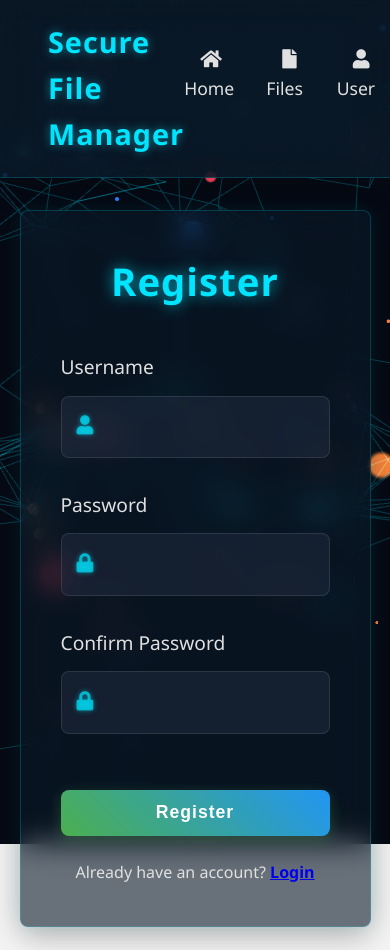
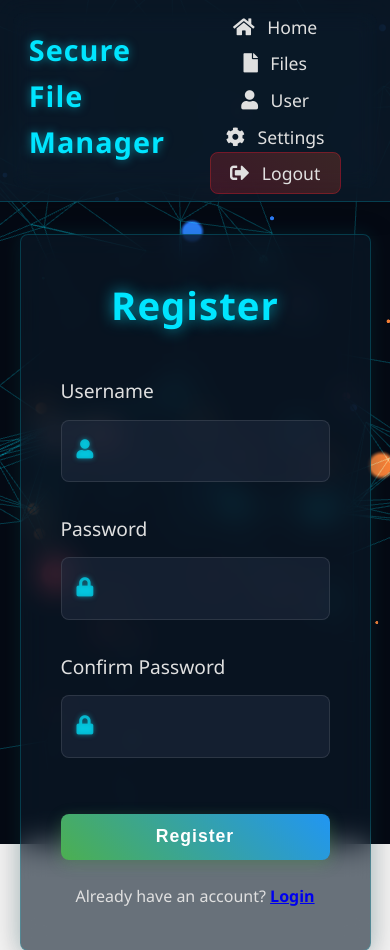
Before and after one commit to Princekumar8271/2.0-Secure-file-encryption, a Flask app: page /register in a window 390 px wide; the page is wider, and only the part inside the window is pictured. Shown: the top 950 px of that part. Run offline with Flask 2, Linux system fonts and the light colour scheme.

Commit message:
Responsiveness

```diff
--- a/app.py
+++ b/app.py
@@ -17,6 +17,13 @@
 # Initialize managers
 auth_manager = AuthenticationManager()
 file_manager = SecureFileManager()
+
+# Add a context processor to inject responsive design variables
+@app.context_processor
+def inject_responsive_meta():
+    return {
+        'viewport_meta': '<meta name="viewport" content="width=device-width, initial-scale=1.0, maximum-scale=1.0, user-scalable=no">'
+    }
 
 @app.route('/')
 def index():
@@ -200,5 +207,55 @@
 
 if __name__ == '__main__':
     os.makedirs('temp', exist_ok=True)
+    # Create a CSS directory if it doesn't exist
+    os.makedirs('static/css/responsive', exist_ok=True)
+
+    # Create a responsive CSS file if it doesn't exist
+    responsive_css_path = 'static/css/responsive/mobile.css'
+    if not os.path.exists(responsive_css_path):
+        with open(responsive_css_path, 'w') as f:
+            f.write("""
+/* Mobile Responsive Styles */
+@media (max-width: 768px) {
+    .container {
+        width: 100%;
+        padding: 1rem;
+    }
+
+    .navbar {
+        flex-direction: column;
+        padding: 0.8rem;
+    }
+
+    .navbar-brand {
+        margin-bottom: 0.5rem;
+    }
+
+    .navbar-nav {
+        flex-direction: column;
+        width: 100%;
+        gap: 0.5rem;
+    }
+
+    .auth-container {
+        width: 90%;
+        max-width: none;
+    }
+
+    .files-grid {
+        grid-template-columns: 1fr;
+    }
+
+    .file-actions {
+        flex-direction: column;
+    }
+
+    .btn {
+        width: 100%;
+        margin: 0.2rem 0;
+    }
+}
+""")
+
     webbrowser.open('http://127.0.0.1:5000')  # Opens default browser
     app.run(debug=True)
--- /dev/null
+++ b/static/css/responsive/mobile.css
@@ -0,0 +1,41 @@
+
+/* Mobile Responsive Styles */
+@media (max-width: 768px) {
+    .container {
+        width: 100%;
+        padding: 1rem;
+    }
+
+    .navbar {
+        flex-direction: column;
+        padding: 0.8rem;
+    }
+
+    .navbar-brand {
+        margin-bottom: 0.5rem;
+    }
+
+    .navbar-nav {
+        flex-direction: column;
+        width: 100%;
+        gap: 0.5rem;
+    }
+
+    .auth-container {
+        width: 90%;
+        max-width: none;
+    }
+
+    .files-grid {
+        grid-template-columns: 1fr;
+    }
+
+    .file-actions {
+        flex-direction: column;
+    }
+
+    .btn {
+        width: 100%;
+        margin: 0.2rem 0;
+    }
+}
--- a/templates/base.html
+++ b/templates/base.html
@@ -33,4 +33,11 @@
     <script src="{{ url_for('static', filename='js/network-animation.js') }}"></script>
     {% block scripts %}{% endblock %}
 </body>
-</html>
+</html><!DOCTYPE html>
+<html>
+<head>
+    {{ viewport_meta|safe }}
+    <!-- Your existing head content -->
+    <link rel="stylesheet" href="{{ url_for('static', filename='css/responsive/mobile.css') }}">
+</head>
+<!-- Rest of your template -->
```
Also changed, not shown: secure_storage.db, 1 other file.
